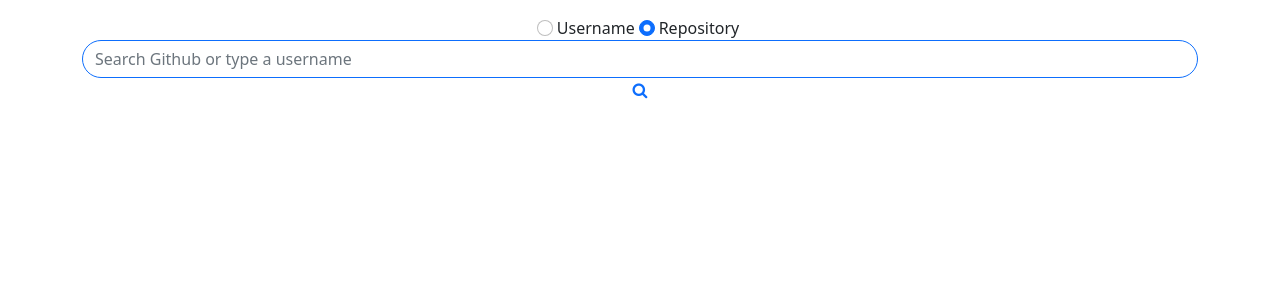
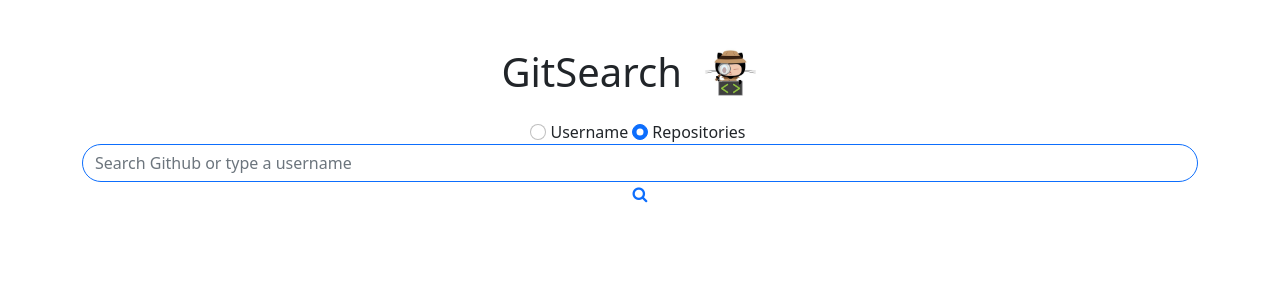
Before and after one commit to Chal13W1zz/GitSearch, an Angular app: page / in a window 1280 px wide. Shown: the top 300 px of the page. Built offline with nearby package versions, Linux system fonts and the light colour scheme.

Commit message:
add icon and title

```diff
--- a/src/app/components/search/search.component.html
+++ b/src/app/components/search/search.component.html
@@ -1,3 +1,10 @@
+<div class="d-flex justify-content-center mt-5">
+
+  <h1 class="text-center"> {{title}} </h1>
+  <img class="d-inline" src="assets/inspectocat.jpg" alt="inspectocat icon" height="50px">
+  </div>
+
+
 <div class="container ">
     <form>
         <div class="text-center mt-3" [formGroup]="opshons">
@@ -8,7 +15,7 @@
             </label>
             <input class="form-check-input " type="radio" id="repo" value="repo" formControlName="queryFor">
             <label class="form-check-label mx-1" for="repo">
-              Repository
+              Repositories
             </label>
           </div>
 
@@ -19,6 +26,14 @@
 
           <p class="text-center text-primary text-decoration-underline" (click)="search(searchValue.value)">{{searchValue.value}} <i class="fa fa-search "></i></p>
     </form>
+</div>
 
-
+<div *ngIf="found" class="container-sm  d-flex-col justify-content-center text-center">
+  <img class="rounded-circle" [src]="user.avatar_url" alt="user avatar" height="100px">
+  <p> @{{user.login}} </p>
+  Name  <a [href]="user.html_url">{{user.name}}</a>
+  <p>Created At: {{user.created_at | date}}</p>
+  <p>Last Updated: {{user.updated_at | timeAgo}}</p>
+  <p>Public Repos: {{user.public_repos}}</p>
+  <a [href]="user.html_url">Visit Repo</a>
 </div>
```
